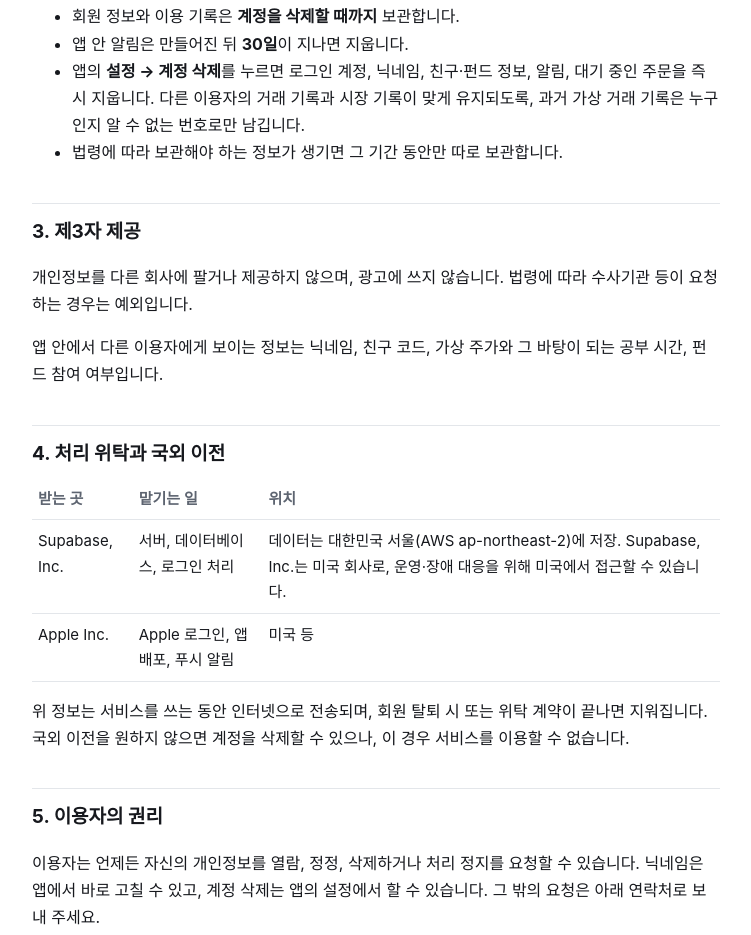
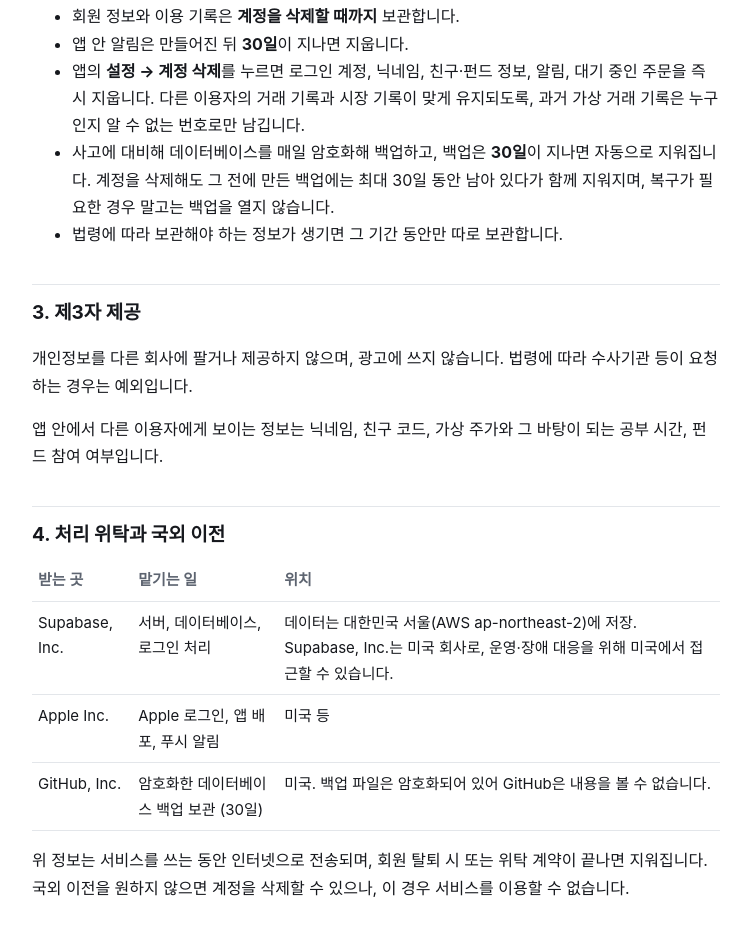
Before and after one commit to gimsehyun1220-lgtm/daqgong-site, a plain HTML site: page privacy.html in a window 1280 px wide. Shown: the part 938-1873 px from the top of the page, without its empty margins (264-1015 px from the left). Drawn offline with Linux system fonts and the light colour scheme.

Commit message:
privacy: daily encrypted backups kept 30 days on GitHub

```diff
--- a/privacy.html
+++ b/privacy.html
@@ -33,6 +33,7 @@
 <li>회원 정보와 이용 기록은 <strong>계정을 삭제할 때까지</strong> 보관합니다.</li>
 <li>앱 안 알림은 만들어진 뒤 <strong>30일</strong>이 지나면 지웁니다.</li>
 <li>앱의 <strong>설정 → 계정 삭제</strong>를 누르면 로그인 계정, 닉네임, 친구·펀드 정보, 알림, 대기 중인 주문을 즉시 지웁니다. 다른 이용자의 거래 기록과 시장 기록이 맞게 유지되도록, 과거 가상 거래 기록은 누구인지 알 수 없는 번호로만 남깁니다.</li>
+<li>사고에 대비해 데이터베이스를 매일 암호화해 백업하고, 백업은 <strong>30일</strong>이 지나면 자동으로 지워집니다. 계정을 삭제해도 그 전에 만든 백업에는 최대 30일 동안 남아 있다가 함께 지워지며, 복구가 필요한 경우 말고는 백업을 열지 않습니다.</li>
 <li>법령에 따라 보관해야 하는 정보가 생기면 그 기간 동안만 따로 보관합니다.</li>
 </ul>
 
@@ -45,6 +46,7 @@
 <tr><th>받는 곳</th><th>맡기는 일</th><th>위치</th></tr>
 <tr><td>Supabase, Inc.</td><td>서버, 데이터베이스, 로그인 처리</td><td>데이터는 대한민국 서울(AWS ap-northeast-2)에 저장. Supabase, Inc.는 미국 회사로, 운영·장애 대응을 위해 미국에서 접근할 수 있습니다.</td></tr>
 <tr><td>Apple Inc.</td><td>Apple 로그인, 앱 배포, 푸시 알림</td><td>미국 등</td></tr>
+<tr><td>GitHub, Inc.</td><td>암호화한 데이터베이스 백업 보관 (30일)</td><td>미국. 백업 파일은 암호화되어 있어 GitHub은 내용을 볼 수 없습니다.</td></tr>
 </table>
 <p>위 정보는 서비스를 쓰는 동안 인터넷으로 전송되며, 회원 탈퇴 시 또는 위탁 계약이 끝나면 지워집니다. 국외 이전을 원하지 않으면 계정을 삭제할 수 있으나, 이 경우 서비스를 이용할 수 없습니다.</p>
 
@@ -88,13 +90,13 @@
 <p>Your bio and profile photo are <strong>stored only on your device</strong>. We do not collect advertising identifiers, location, contacts or payment information.</p>
 
 <h2>2. Retention and deletion</h2>
-<p>We keep your data until you delete your account. In-app notifications are deleted after 30 days. <strong>Settings → Delete account</strong> immediately deletes your sign-in account, nickname, friends and fund data, notifications and pending orders. Past virtual trades are kept only under an anonymous number so other players’ records stay consistent.</p>
+<p>We keep your data until you delete your account. In-app notifications are deleted after 30 days. We take an encrypted daily backup of the database and delete each backup after 30 days, so deleted data can remain in a backup for up to 30 days; backups are opened only to recover from an incident. <strong>Settings → Delete account</strong> immediately deletes your sign-in account, nickname, friends and fund data, notifications and pending orders. Past virtual trades are kept only under an anonymous number so other players’ records stay consistent.</p>
 
 <h2>3. Sharing</h2>
 <p>We do not sell or share your personal data and do not use it for advertising, except where required by law. Other players can see your nickname, friend code, virtual stock price and the study time behind it, and your fund membership.</p>
 
 <h2>4. Service providers</h2>
-<p><strong>Supabase, Inc.</strong> hosts our server, database and sign-in; data is stored in Seoul, South Korea (AWS ap-northeast-2), and Supabase (a US company) may access it from the US for operations. <strong>Apple Inc.</strong> provides Sign in with Apple, app distribution and push notifications.</p>
+<p><strong>Supabase, Inc.</strong> hosts our server, database and sign-in; data is stored in Seoul, South Korea (AWS ap-northeast-2), and Supabase (a US company) may access it from the US for operations. <strong>Apple Inc.</strong> provides Sign in with Apple, app distribution and push notifications. <strong>GitHub, Inc.</strong> (US) stores the encrypted database backups for 30 days and cannot read their contents.</p>
 
 <h2>5. Your rights</h2>
 <p>You can access, correct or delete your data at any time. Edit your nickname in the app, delete your account in Settings, or contact us below.</p>
```
